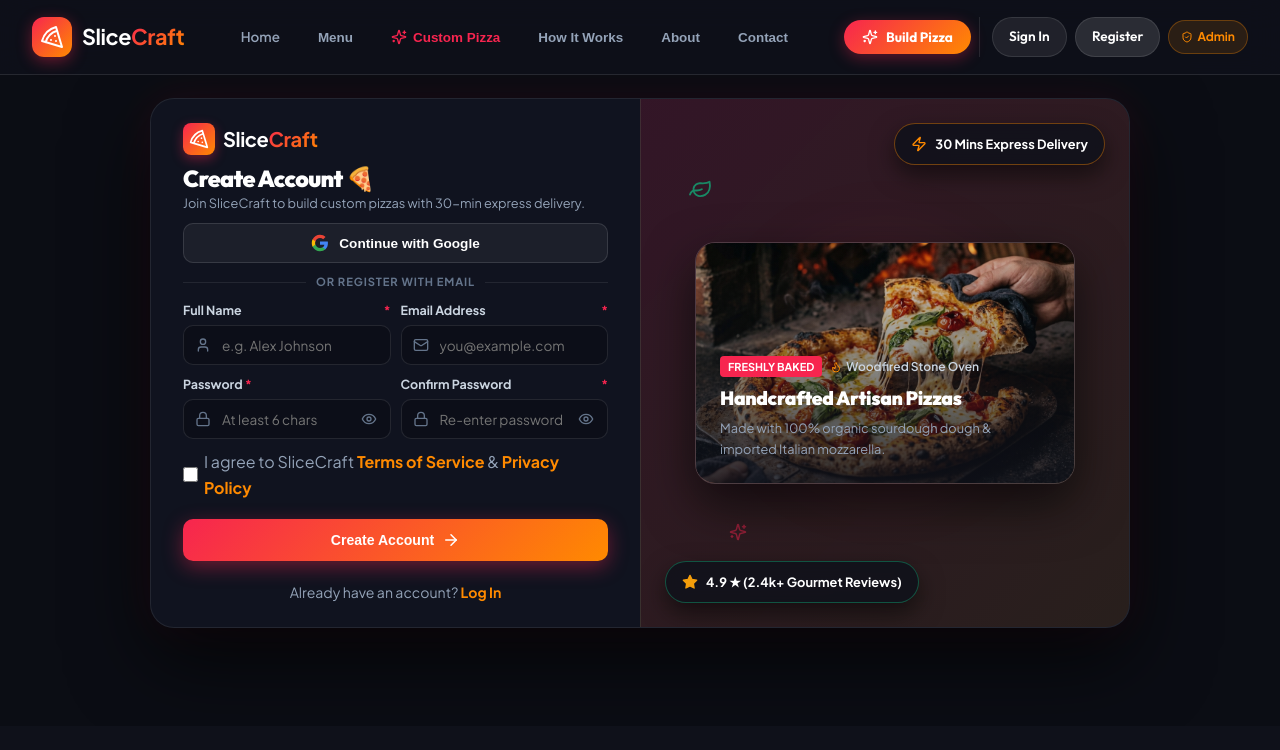
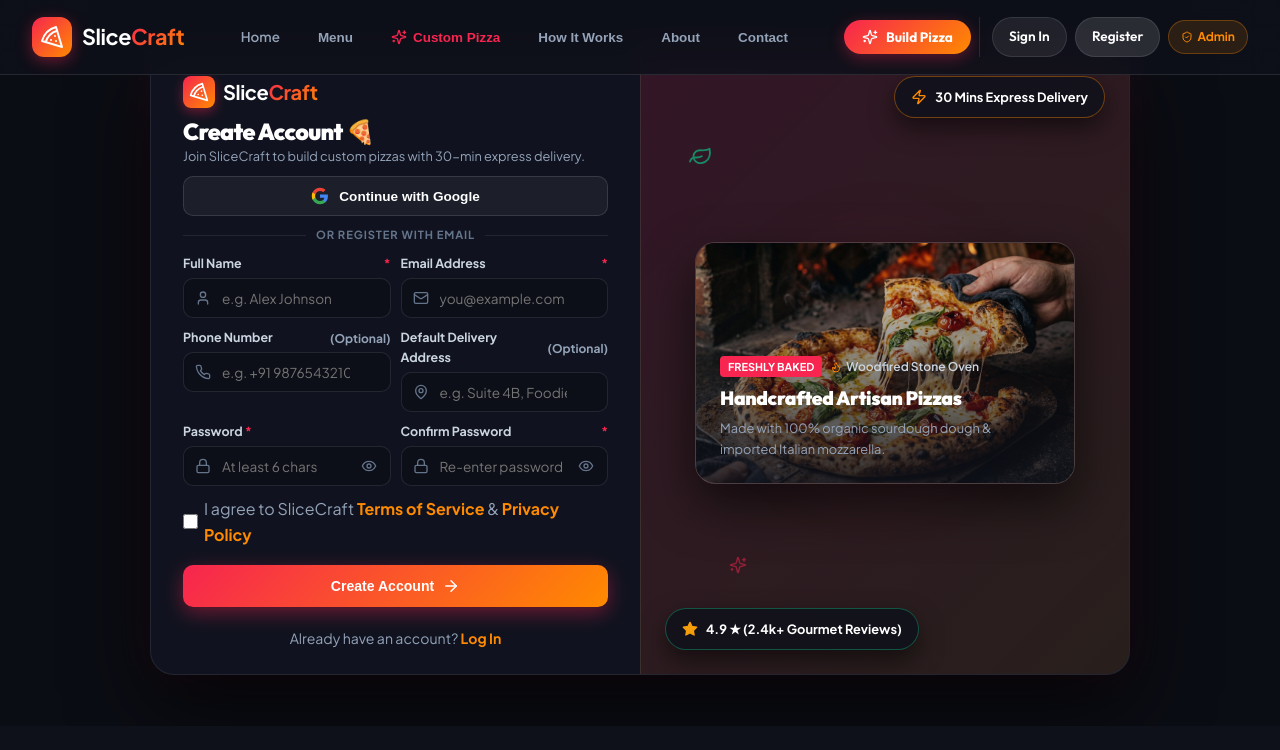
Before and after one commit to jafia1362-creator/OIBSIP, a React (Vite) app in the folder WebDev-L3-PizzaDelivery/frontend/: page /register in a window 1280 px wide. Shown: the top 750 px of the page. Built offline with nearby package versions, Linux system fonts and the light colour scheme; no server answers.

Commit message:
Support default delivery address field in user model, register action, register form and checkout modal

```diff
--- a/WebDev-L3-PizzaDelivery/frontend/src/components/OrderSummaryModal.jsx
+++ b/WebDev-L3-PizzaDelivery/frontend/src/components/OrderSummaryModal.jsx
@@ -20,6 +20,7 @@ export default function OrderSummaryModal({ isOpen, onClose, pizzaItem, onOrderS
       if (user) {
         setCustomerName(user.name || '');
         setCustomerEmail(user.email || '');
+        setAddress(user.address || '');
       }
     } else {
       document.body.style.overflow = 'unset';
--- a/WebDev-L3-PizzaDelivery/frontend/src/context/AuthContext.jsx
+++ b/WebDev-L3-PizzaDelivery/frontend/src/context/AuthContext.jsx
@@ -31,11 +31,11 @@ export const AuthProvider = ({ children }) => {
     }
   }, [user]);
 
-  const register = async (name, email, password, phone = '') => {
+  const register = async (name, email, password, phone = '', address = '') => {
     setLoading(true);
     setAuthError(null);
     try {
-      const res = await axios.post(`${API_BASE_URL}/auth/register`, { name, email, password, phone });
+      const res = await axios.post(`${API_BASE_URL}/auth/register`, { name, email, password, phone, address });
       setLoading(false);
       return res.data;
     } catch (err) {
--- a/WebDev-L3-PizzaDelivery/frontend/src/pages/Register.jsx
+++ b/WebDev-L3-PizzaDelivery/frontend/src/pages/Register.jsx
@@ -1,7 +1,7 @@
 import React, { useState, useContext } from 'react';
 import { Link, useNavigate, Navigate } from 'react-router-dom';
 import { AuthContext } from '../context/AuthContext';
-import { User, Mail, Lock, CheckCircle, AlertCircle, ArrowRight, Pizza, Eye, EyeOff, Loader2, Phone, ArrowLeft, ShieldCheck } from 'lucide-react';
+import { User, Mail, Lock, CheckCircle, AlertCircle, ArrowRight, Pizza, Eye, EyeOff, Loader2, Phone, ArrowLeft, ShieldCheck, MapPin } from 'lucide-react';
 import AuthVisualPanel from '../components/AuthVisualPanel';
 import GoogleAuthModal from '../components/GoogleAuthModal';
 
@@ -10,6 +10,7 @@ export default function Register() {
   const [name, setName] = useState('');
   const [email, setEmail] = useState('');
   const [phone, setPhone] = useState('');
+  const [address, setAddress] = useState('');
   const [password, setPassword] = useState('');
   const [confirmPassword, setConfirmPassword] = useState('');
   const [agreeTerms, setAgreeTerms] = useState(false);
@@ -99,7 +100,7 @@ export default function Register() {
     }
 
     try {
-      const res = await register(trimmedName, trimmedEmail, password, trimmedPhone);
+      const res = await register(trimmedName, trimmedEmail, password, trimmedPhone, address.trim());
       setSuccessMsg(res.message || 'Registration successful! Your account is active and verified.');
     } catch (err) {
       const errMsg = err?.message || '';
@@ -241,6 +242,45 @@ export default function Register() {
                 </div>
               </div>
 
+              {/* Row 1.5: Phone Number & Default Delivery Address */}
+              <div style={{ display: 'grid', gridTemplateColumns: '1fr 1fr', gap: '10px' }}>
+                <div className="auth-field-group">
+                  <label className="auth-field-label" htmlFor="register-phone">
+                    Phone Number <span style={{ color: 'var(--text-muted)', fontSize: '0.75rem' }}>(Optional)</span>
+                  </label>
+                  <div className="auth-input-box">
+                    <input
+                      id="register-phone"
+                      type="tel"
+                      className="auth-input"
+                      placeholder="e.g. +91 9876543210"
+                      value={phone}
+                      onChange={(e) => setPhone(e.target.value)}
+                      disabled={loading}
+                    />
+                    <Phone className="auth-field-icon" style={{ width: '16px', height: '16px' }} />
+                  </div>
+                </div>
+
+                <div className="auth-field-group">
+                  <label className="auth-field-label" htmlFor="register-address">
+                    Default Delivery Address <span style={{ color: 'var(--text-muted)', fontSize: '0.75rem' }}>(Optional)</span>
+                  </label>
+                  <div className="auth-input-box">
+                    <input
+                      id="register-address"
+                      type="text"
+                      className="auth-input"
+                      placeholder="e.g. Suite 4B, Foodie Bay"
+                      value={address}
+                      onChange={(e) => setAddress(e.target.value)}
+                      disabled={loading}
+                    />
+                    <MapPin className="auth-field-icon" style={{ width: '16px', height: '16px' }} />
+                  </div>
+                </div>
+              </div>
+
               {/* Row 2: Password & Confirm Password */}
               <div style={{ display: 'grid', gridTemplateColumns: '1fr 1fr', gap: '10px' }}>
                 <div className="auth-field-group">
```
Also changed, not shown: 2 other files (tests, documents, lock files or other folders).
